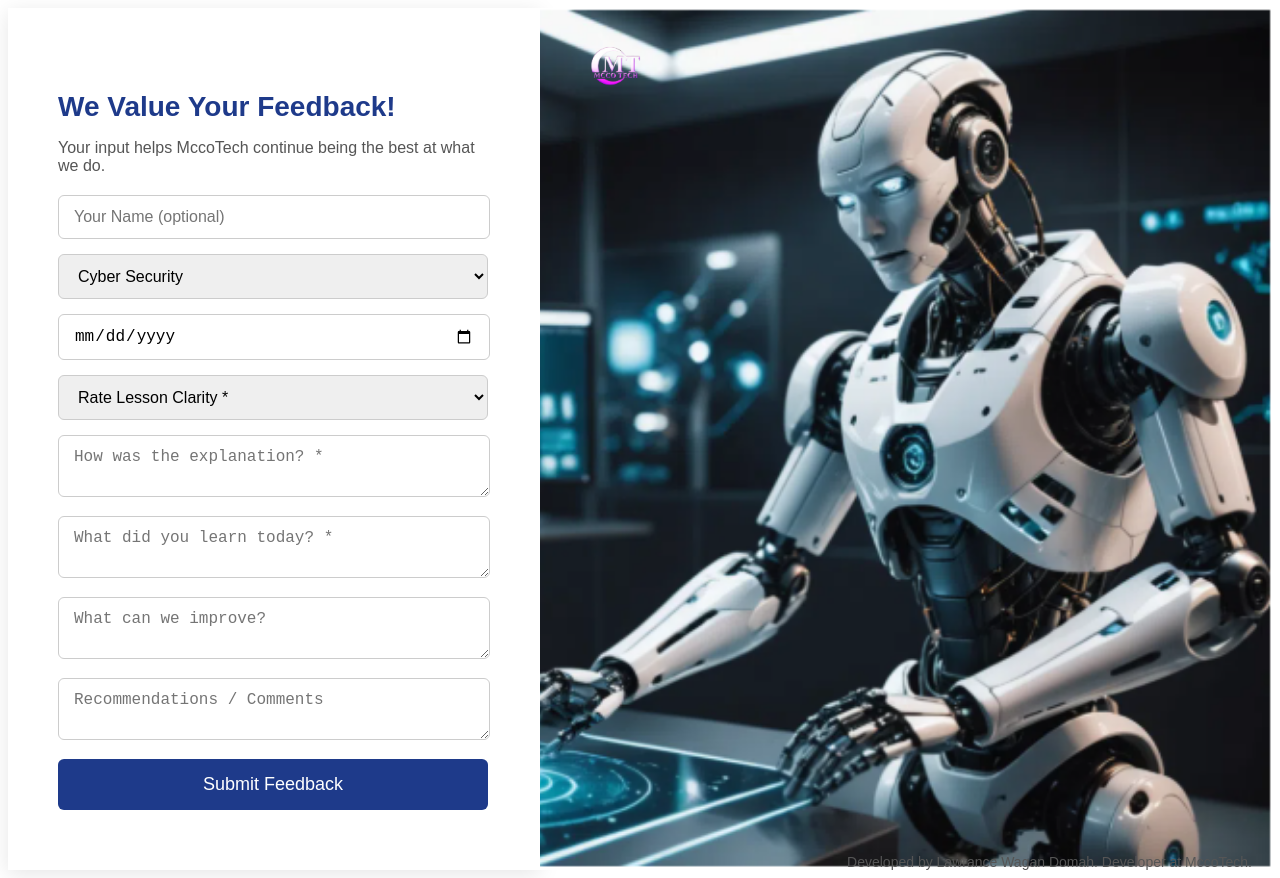
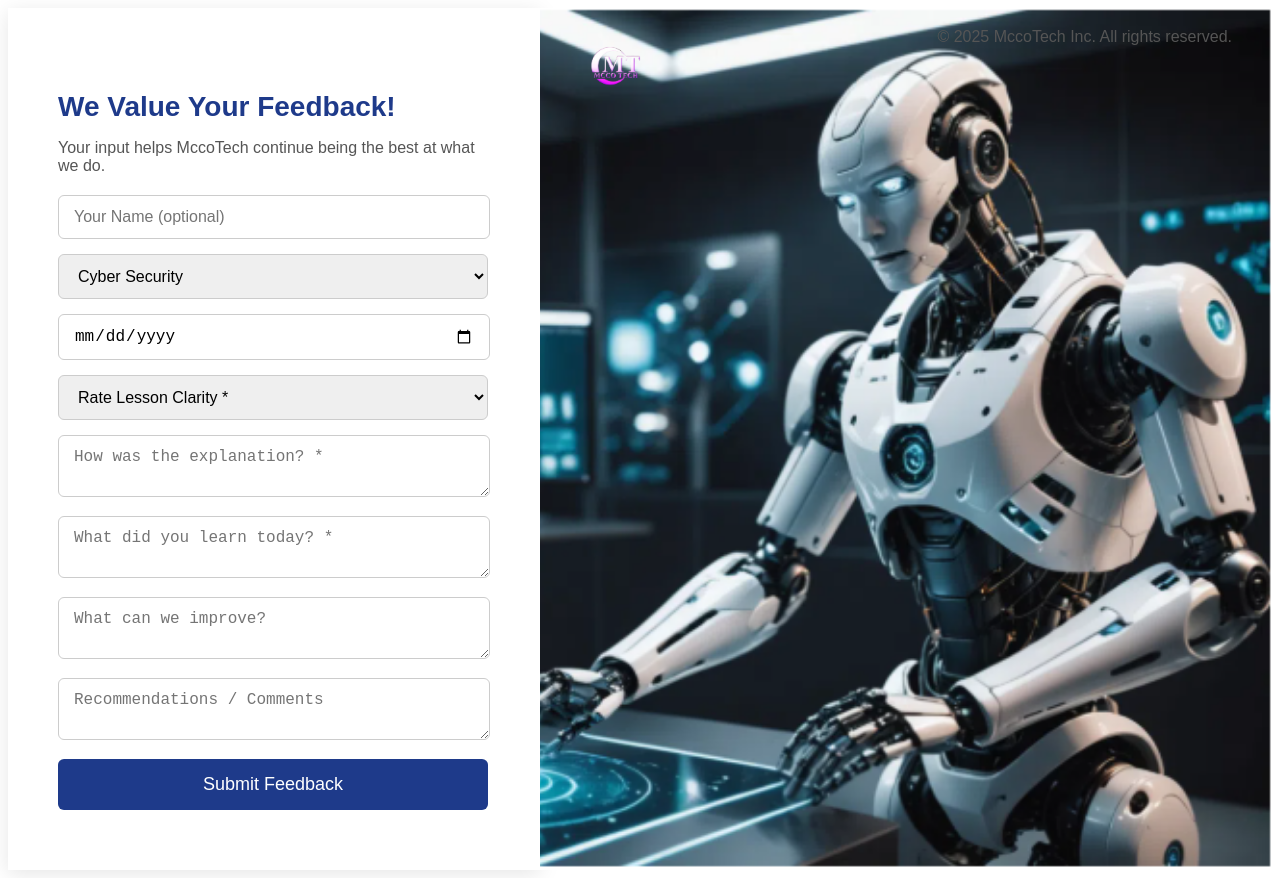
Before and after one commit to lawrance009/mccotech-feedback, a React app in the folder frontend/: page / in a window 1280 px wide. Built offline with nearby package versions, Linux system fonts and the light colour scheme; no server answers; the HTML template or start-up script is replaced by a standard one.

Commit message:
feedback submit error fix

```diff
--- a/frontend/src/components/FeedbackForm.jsx
+++ b/frontend/src/components/FeedbackForm.jsx
@@ -127,7 +127,7 @@ function FeedbackForm() {
 
 
       <footer>
-        Developed by Lawrance Wagan Domah. Developer at MccoTech.
+       &copy; 2025 MccoTech Inc. All rights reserved.
       </footer>
     </div>
   );
--- a/frontend/src/styles/FeedbackForm.css
+++ b/frontend/src/styles/FeedbackForm.css
@@ -134,10 +134,10 @@
 /* Footer */
 footer {
   position: absolute;
-  bottom: 0;
   right: 20px;
-  font-size: 14px;
+  font-size: 1rem;
   color: #555;
+  padding: 20px;
 }
 
 /* Responsive Design */
```
